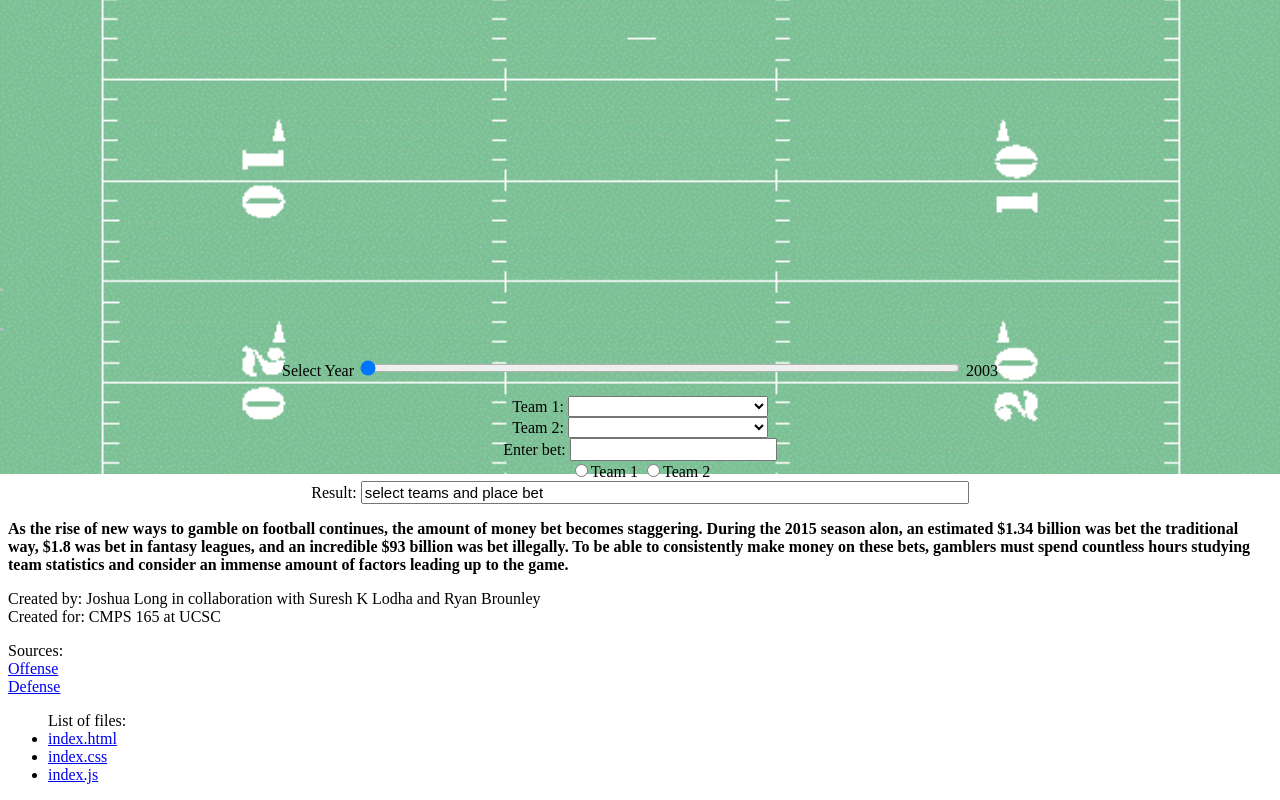
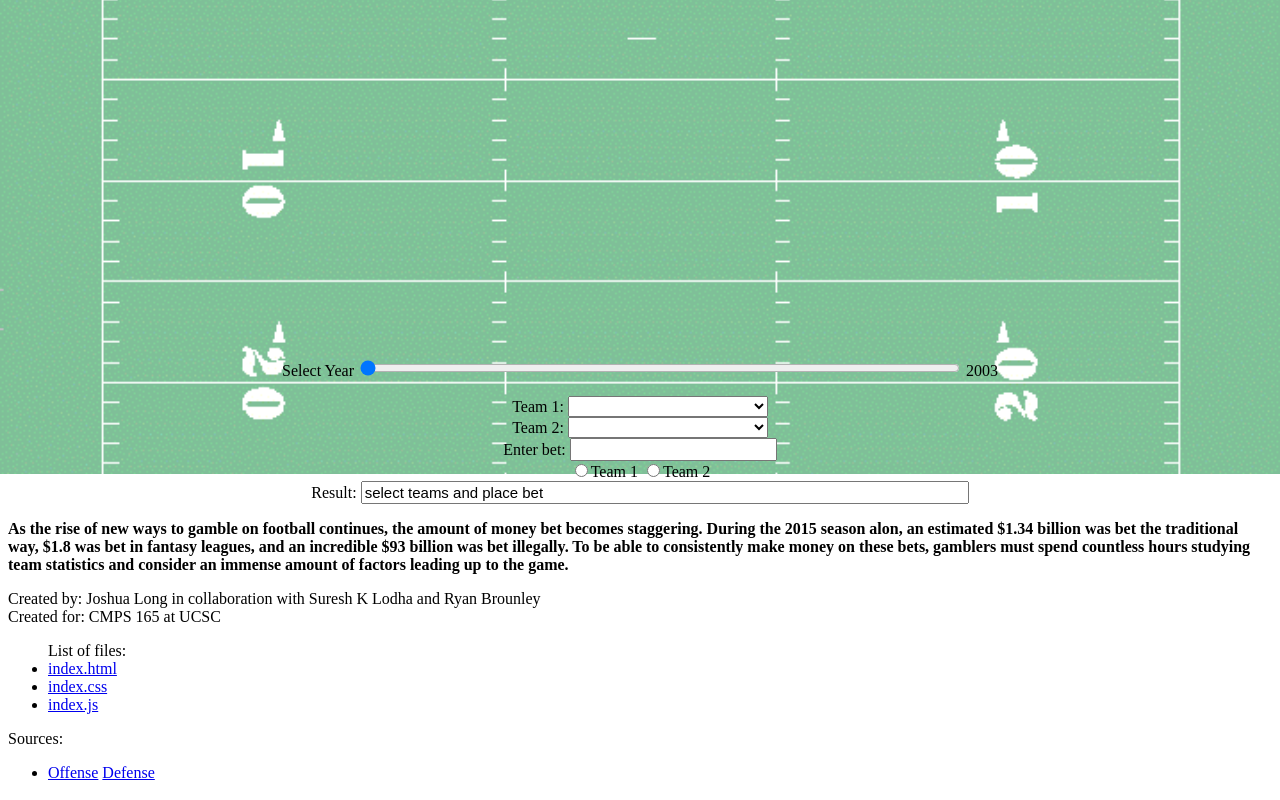
Before and after one commit to JPL4494/Project-Capstone, a plain HTML site: page index.html in a window 1280 px wide. Shown: the part 326-1126 px from the top of the page. Drawn offline with nearby package versions, Linux system fonts and the light colour scheme.

Commit message:
Update index.html

```diff
--- a/index.html
+++ b/index.html
@@ -48,11 +48,7 @@
                 Created by: Joshua Long in collaboration with Suresh K Lodha and Ryan Brounley</br>
                 Created for: CMPS 165 at UCSC
             </p>
-            <p>
-                Sources:</br>
-                <a href = "http://www.pro-football-reference.com/"> Offense</a></br>
-                <a href = "http://www.nfl.com/stats/team?seasonId=2016&seasonType=REG&Submit=Go"> Defense</a>
-            </p>
+
             <nav>
                 <ul>
                     List of files:
@@ -60,6 +56,11 @@
                     <li><a href="https://github.com/JPL4494/Project-Capstone/blob/master/index.css">index.css</a></li>
                     <li><a href="https://github.com/JPL4494/Project-Capstone/blob/master/index.js">index.js</a></li>
                 </ul>
+                Sources:
+                <ul>
+                    <li><a href = "http://www.pro-football-reference.com/"> Offense</a>
+                     <a href = "http://www.nfl.com/stats/team?seasonId=2016&seasonType=REG&Submit=Go"> Defense
+                </ul>
             </nav>
 
         </div>
```
